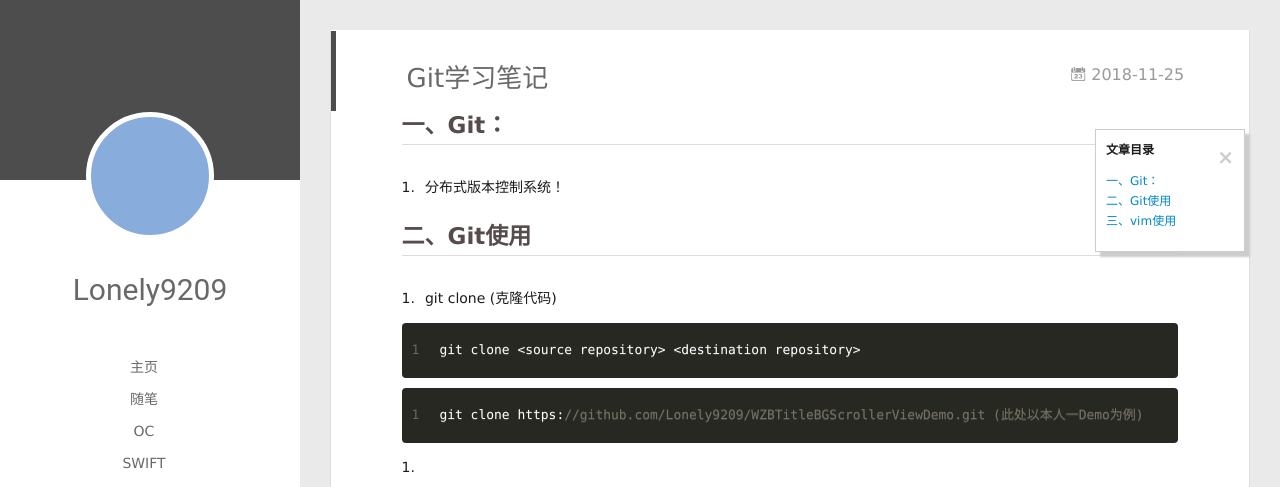
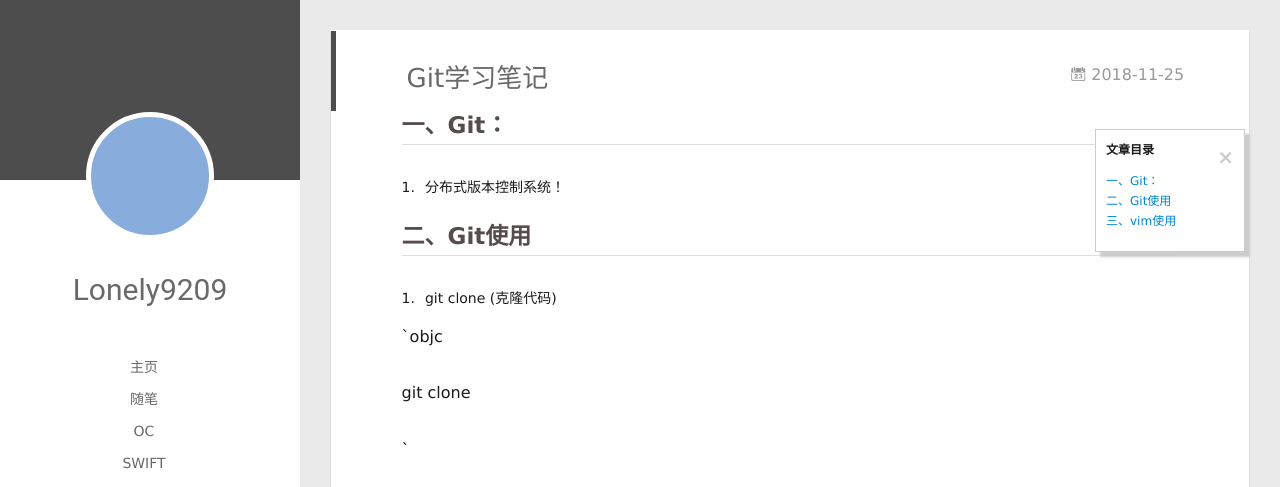
Before and after one commit to Lonely9209/Lonely9209.github.io, a plain HTML site: page 2018/11/25/Git学习笔记/index.html in a window 1280 px wide. Shown: the top 487 px of the page. Drawn offline with Linux system fonts and the light colour scheme.

Commit message:
Site updated: 2019-03-09 14:59:40

```diff
--- a/2018/11/25/Git学习笔记/index.html
+++ b/2018/11/25/Git学习笔记/index.html
@@ -16,7 +16,7 @@
 <meta property="og:site_name" content="Lonely9209">
 <meta property="og:description" content="一、Git： 分布式版本控制系统！">
 <meta property="og:locale" content="zh-CN">
-<meta property="og:updated_time" content="2019-03-09T06:52:27.575Z">
+<meta property="og:updated_time" content="2019-03-09T06:59:23.862Z">
 <meta name="twitter:card" content="summary">
 <meta name="twitter:title" content="Git学习笔记">
 <meta name="twitter:description" content="一、Git： 分布式版本控制系统！">
@@ -219,7 +219,9 @@
 <h2 id="二、Git使用"><a href="#二、Git使用" class="headerlink" title="二、Git使用"></a>二、Git使用</h2><ol>
 <li>git clone (克隆代码)</li>
 </ol>
-<figure class="highlight objc"><table><tr><td class="gutter"><pre><span class="line">1</span><br></pre></td><td class="code"><pre><span class="line">git clone &lt;source repository&gt; &lt;destination repository&gt;</span><br></pre></td></tr></table></figure>
+<p>`objc</p>
+<p>git clone <source repository=""> <destination repository=""></destination></p>
+<p>`</p>
 <figure class="highlight objc"><table><tr><td class="gutter"><pre><span class="line">1</span><br></pre></td><td class="code"><pre><span class="line">git clone https:<span class="comment">//github.com/Lonely9209/WZBTitleBGScrollerViewDemo.git (此处以本人一Demo为例)</span></span><br></pre></td></tr></table></figure>
 <ol start="2">
 <li><p>git status ((查看工作目录和暂存区的状态)</p>
```
